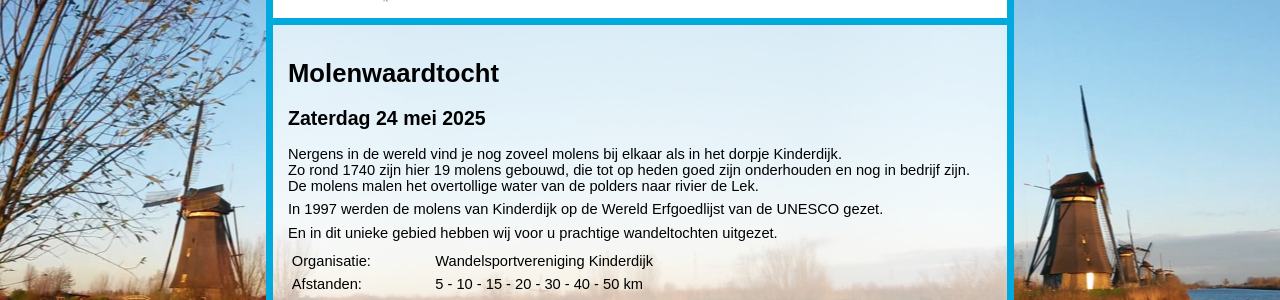
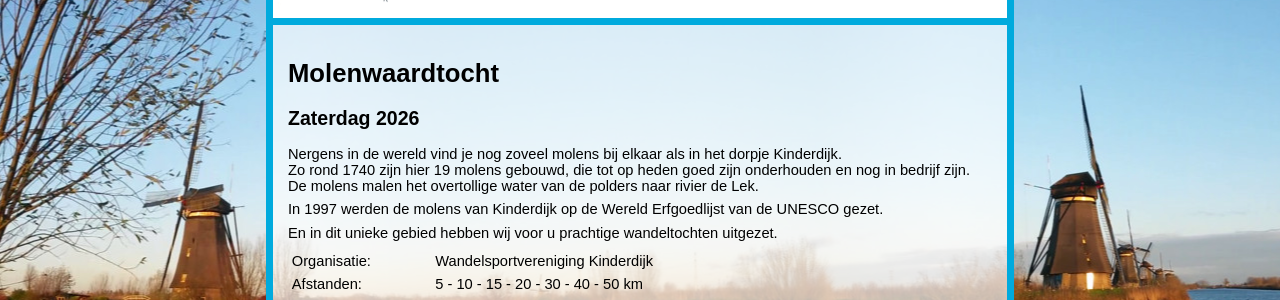
Before and after one commit to jvisser84/www.wsvkinderdijk.nl, a Jekyll site: the page built from docs/molenwaardtocht.md, in a window 1280 px wide. Shown: the part 190-490 px from the top of the page. Built offline with Jekyll 4.4.1, drawn with Linux system fonts in a browser that asks for light colours.

Commit message:
Flyer Molenwaardtocht 2025 verwijderd van index pagina en oude datum Molenwaardtocht verwijderd van pagina, omdat Molenwaardtocht inmiddels is geweest.

```diff
--- a/docs/molenwaardtocht.md
+++ b/docs/molenwaardtocht.md
@@ -3,7 +3,7 @@ layout: default
 title: Molenwaardtocht
 permalink: /molenwaardtocht
 ---
-### Zaterdag 24 mei 2025
+### Zaterdag 2026
 
 Nergens in de wereld vind je nog zoveel molens bij elkaar als in het dorpje Kinderdijk.
 Zo rond 1740 zijn hier 19 molens gebouwd, die tot op heden goed zijn onderhouden en nog in bedrijf zijn.
```
Also changed, not shown: docs/index.md (+0 -2 lines).
